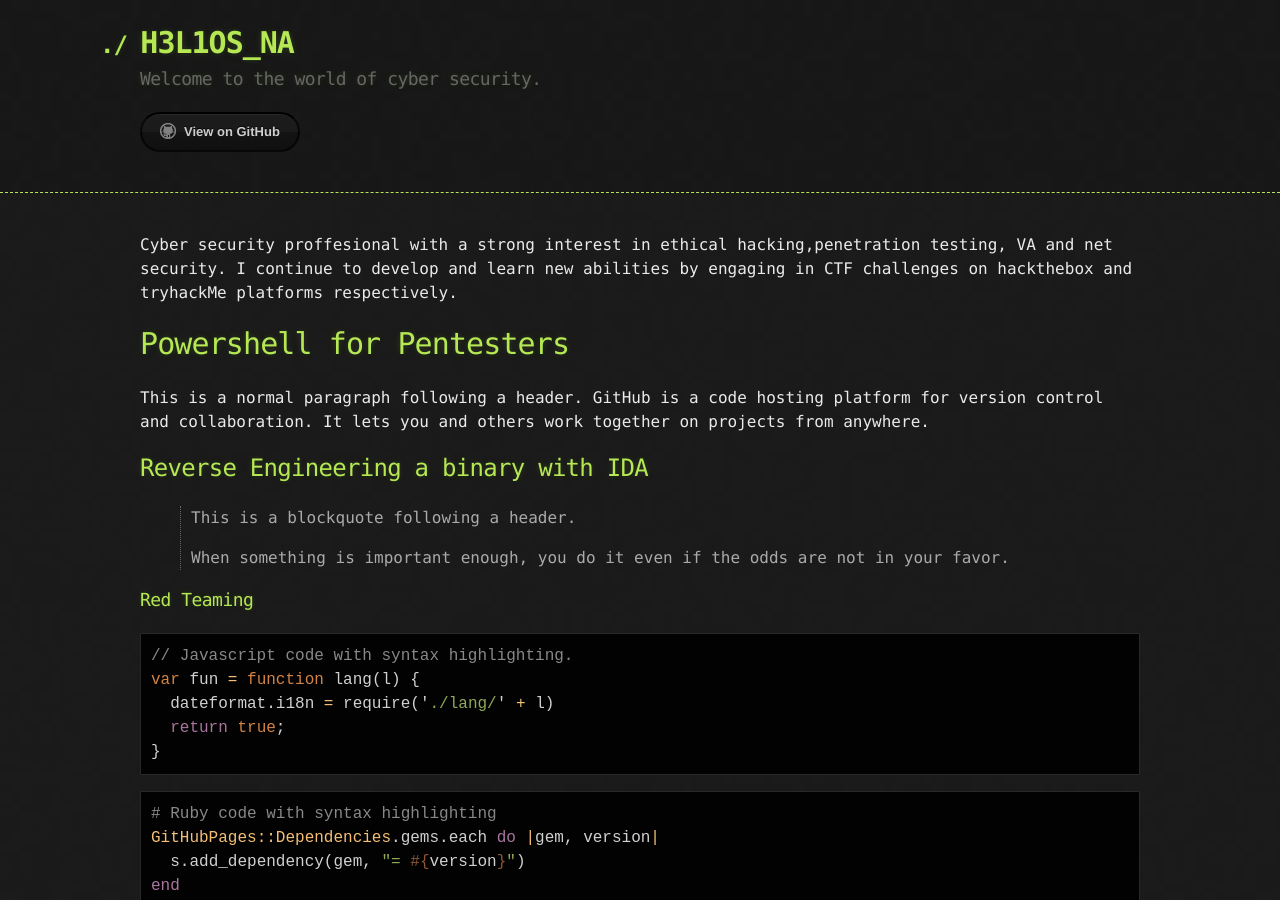
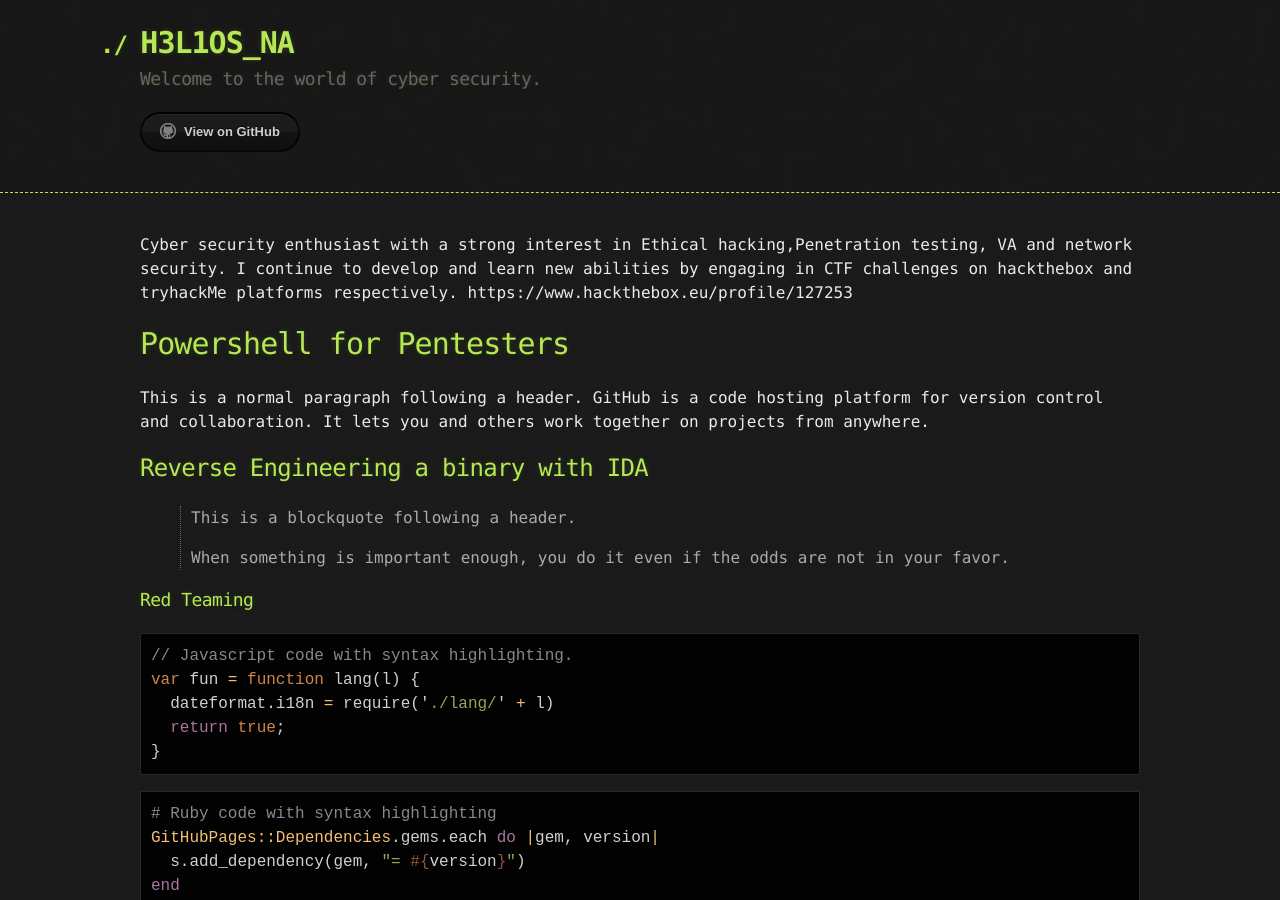
Before and after one commit to H3L1OS-NA/david_na.github.io, a Jekyll site: the page built from index.md, in a window 1280 px wide and 900 px high. Built offline with Jekyll 4.4.1, drawn with Linux system fonts in a browser that asks for light colours.

Commit message:
Update index.md

```diff
--- a/index.md
+++ b/index.md
@@ -3,7 +3,8 @@
 ---
 
 
-Cyber security proffesional with a strong interest in ethical hacking,penetration testing, VA and net security. I continue to develop and learn new abilities by engaging in CTF challenges on hackthebox and tryhackMe platforms respectively.
+Cyber security enthusiast with a strong interest in Ethical hacking,Penetration testing, VA and network security. I continue to develop and learn new abilities by engaging in CTF challenges on hackthebox and tryhackMe platforms respectively.
+https://www.hackthebox.eu/profile/127253
 
 # Powershell for Pentesters
 
```
